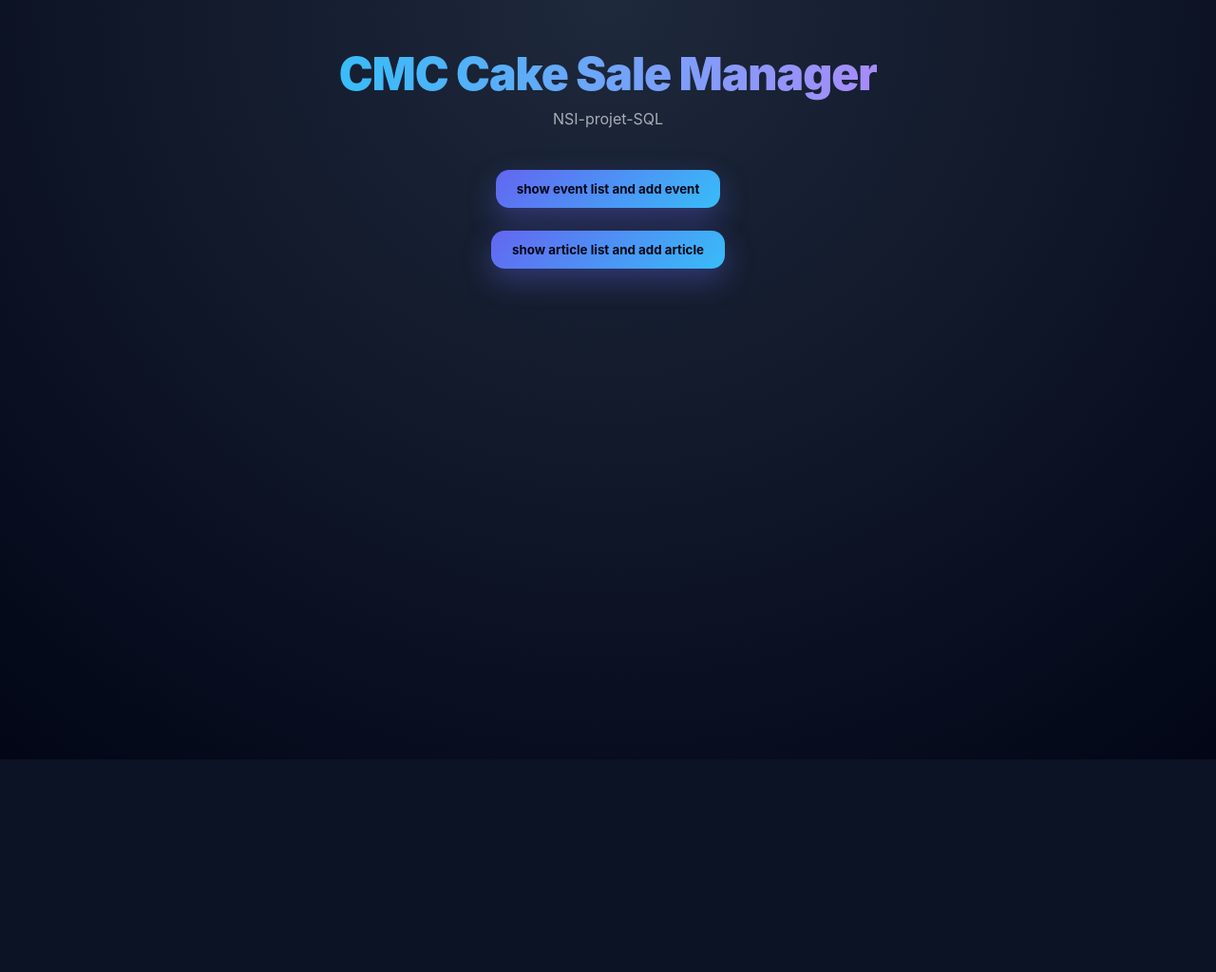
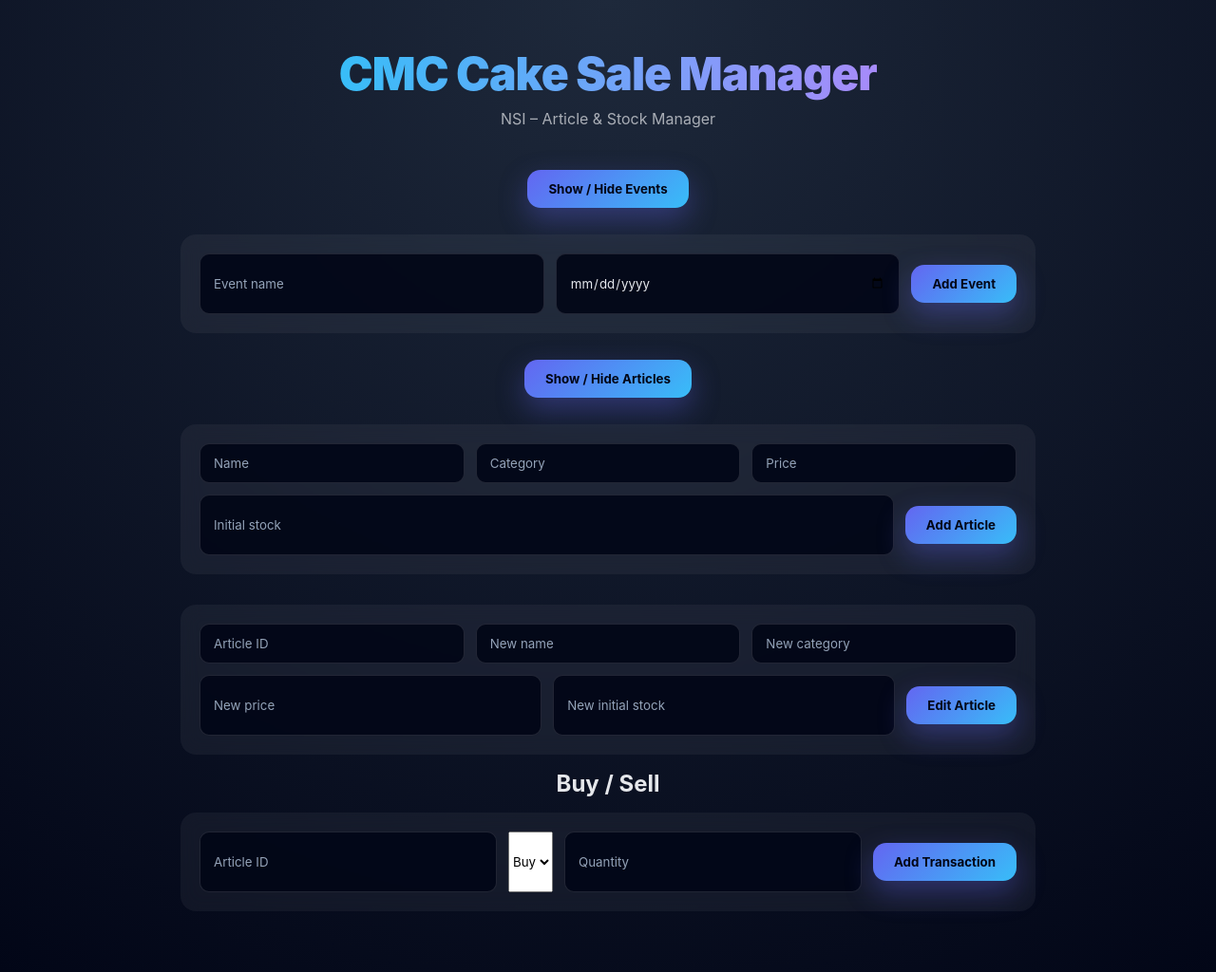
Before and after one commit to AutoVideoGen281/sqlcakesalensi, a Flask app: page / in a window 1280 px wide. Shown: the whole page at 95% size. Before the commit the page ends 800 px from the top, so only its background shows below. Run offline with Flask 3, Linux system fonts and the light colour scheme; data that the repository does not hold is empty.

Commit message:
Update index.html

```diff
--- a/templates/index.html
+++ b/templates/index.html
@@ -5,108 +5,98 @@
     <link rel="stylesheet" href="{{ url_for('static', filename='style.css') }}">
 </head>
 <body>
+
 <h1>CMC Cake Sale Manager</h1>
-    <p>NSI-projet-SQL</p>
-    <button id="showeventbutton" onclick="show_event_list()">show event list and add event</button>
-    <script>
-        function show_event_list() {
-            var x = document.getElementById("eventslist");
-            var y = document.getElementById("showeventbutton");
-            var z = document.getElementById("addeventform");
-            if (x.style.display === "none") {
-                x.style.display = "block";
-                z.style.display = "block";
-                y.textContent = "hide event list";
-            } else {
-                x.style.display = "none";
-                z.style.display = "none";
-                y.textContent = "show event list and add event";
-            }
-        }
-    </script>
-    <table id="eventslist" style="display:none;">
+<p>NSI – Article & Stock Manager</p>
+
+<!-- EVENTS -->
+<button onclick="toggle('events')">Show / Hide Events</button>
+
+<table id="events" style="display:none">
 <tr>
-            <th>Event ID</th>
-            <th>Event Name</th>
-            <th>Event Date</th>
+    <th>ID</th><th>Name</th><th>Date</th><th></th>
 </tr>
-        {% for id, name, date in events %}
+{% for id,name,date in events %}
 <tr>
     <td>{{ id }}</td>
     <td>{{ name }}</td>
     <td>{{ date }}</td>
     <td>
-        <form action="/deleteevent" method="post" style="display:inline;">
+        <form action="/deleteevent" method="post">
             <input type="hidden" name="id" value="{{ id }}">
-            <button type="submit">Delete</button>
+            <button>Delete</button>
         </form>
     </td>
 </tr>
 {% endfor %}
 </table>
-    <form id="addeventform" style="display: none;" action="/addevent" method="post">
-        <input type="text" name="name" placeholder="Event Name" required>
+
+<form action="/addevent" method="post">
+    <input name="name" placeholder="Event name" required>
     <input type="date" name="date" required>
-        <button type="submit">Create Event</button>
+    <button>Add Event</button>
 </form>
-    <button id="showarticlebutton" onclick="show_article_list()">show article list and add article</button>
-    <script>
-        function show_article_list() {
-            var x = document.getElementById("articles_list");
-            var y = document.getElementById("showarticlebutton");
-            var z = document.getElementById("addarticleform");
-            var v = document.getElementById("editarticleform");
-            if (x.style.display === "none") {
-                x.style.display = "block";
-                z.style.display = "block";
-                v.style.display = "block";
-                y.textContent = "hide article list";
-            } else {
-                x.style.display = "none";
-                z.style.display = "none";
-                v.style.display = "none";
-                y.textContent = "show article list and add article";
-            }
-        }
-    </script>
-        <table id="articles_list" style="display:none;">
+
+<!-- ARTICLES -->
+<button onclick="toggle('articles')">Show / Hide Articles</button>
+
+<table id="articles" style="display:none">
 <tr>
-            <th>Article ID</th>
-            <th>Article Name</th>
-            <th>Article Categorie</th>
-            <th>Article Price</th>
-            <th>Initial Quantity</th>
+    <th>ID</th><th>Name</th><th>Category</th><th>Price</th><th>Stock</th><th></th>
 </tr>
-        {% for id, name, categorie, prix, quantite_initiale in articles %}
+{% for id,name,categorie,prix,stock in articles %}
 <tr>
-            <td >{{ id }}</td>
+    <td>{{ id }}</td>
     <td>{{ name }}</td>
     <td>{{ categorie }}</td>
     <td>{{ prix }}</td>
-            <td>{{ quantite_initiale }}</td>
+    <td>{{ stock }}</td>
     <td>
-            <form action="/deletearticle" method="post" style="display:inline;">
+        <form action="/deletearticle" method="post">
             <input type="hidden" name="id" value="{{ id }}">
-                <button type="submit">Delete</button>
+            <button>Delete</button>
         </form>
     </td>
 </tr>
 {% endfor %}
 </table>
-    <form id="addarticleform" style="display: none;" action="/addarticle" method="post">
-        <input type="text" name="name" placeholder="Article Name" required>
-        <input type="text" name="categorie" placeholder="Article Categorie" required>
-        <input type="number" name="prix" placeholder="Article Price" required>
-        <input type="number" name="quantite_initiale" placeholder="Initial Quantity" required>
-        <button type="submit">Create Article</button>
+
+<form action="/addarticle" method="post">
+    <input name="name" placeholder="Name" required>
+    <input name="categorie" placeholder="Category" required>
+    <input type="number" name="prix" placeholder="Price" required>
+    <input type="number" name="quantite_initiale" placeholder="Initial stock" required>
+    <button>Add Article</button>
 </form>
-    <form id="editarticleform" style="display: none;" action="/editarticle" method="post">
-        <input type="text" name="id" placeholder="Article ID to edit" required>
-        <input type="text" name="name" placeholder="New Article Name" required>
-        <input type="text" name="categorie" placeholder="New Article Categorie" required>
-        <input type="number" name="prix" placeholder="New Article Price" required>
-        <input type="number" name="quantite_initiale" placeholder="New Initial Quantity" required>
-        <button type="submit">Edit Article</button>
+
+<form action="/editarticle" method="post">
+    <input name="id" placeholder="Article ID" required>
+    <input name="name" placeholder="New name" required>
+    <input name="categorie" placeholder="New category" required>
+    <input type="number" name="prix" placeholder="New price" required>
+    <input type="number" name="quantite_initiale" placeholder="New initial stock" required>
+    <button>Edit Article</button>
 </form>
+
+<!-- TRANSACTIONS -->
+<h2>Buy / Sell</h2>
+
+<form action="/addtransaction" method="post">
+    <input type="number" name="article_id" placeholder="Article ID" required>
+    <select name="type" required>
+        <option value="buy">Buy</option>
+        <option value="sell">Sell</option>
+    </select>
+    <input type="number" name="quantity" placeholder="Quantity" min="1" required>
+    <button>Add Transaction</button>
+</form>
+
+<script>
+function toggle(id){
+    let e=document.getElementById(id);
+    e.style.display = e.style.display==="none" ? "table" : "none";
+}
+</script>
+
 </body>
 </html>
```
Lines whose indentation alone changed are shown as unchanged.
